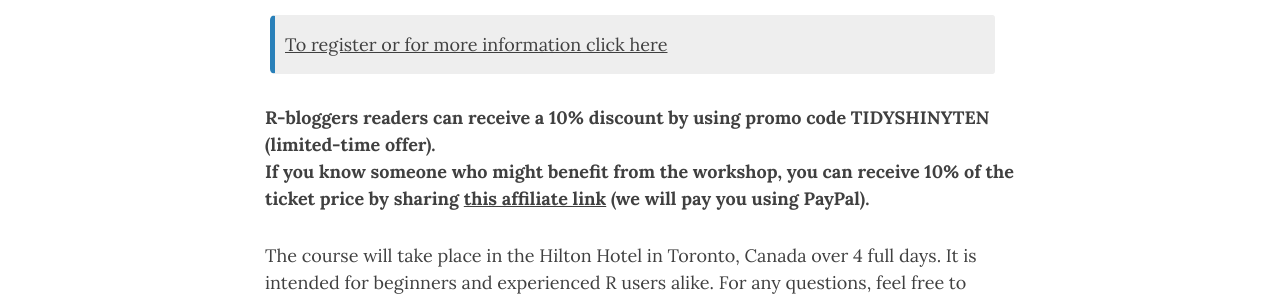
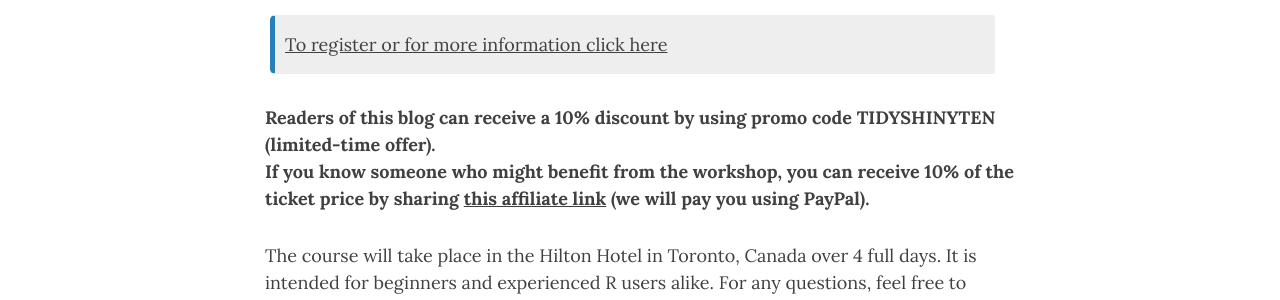
Before and after one commit to daattali/daattali.github.io, a Jekyll site: the page built from _posts/2017-11-21-tidyshiny-workshop-toronto.md, in a window 1280 px wide and 900 px high, scrolled down 321 px. Shown: the part 154-454 px from the top of the window. Built offline with Jekyll 4.4.1, drawn with Linux system fonts in a browser that asks for light colours; nearby versions of some CDN libraries; comment, search, counter and statistics services are not loaded.

Commit message:
Update 2017-11-21-tidyshiny-workshop-toronto.md

```diff
--- a/_posts/2017-11-21-tidyshiny-workshop-toronto.md
+++ b/_posts/2017-11-21-tidyshiny-workshop-toronto.md
@@ -14,7 +14,7 @@ show-share: true
 {: .box-note}
 [To register or for more information click here](https://www.eventbrite.com/e/modern-r-data-processing-visualization-and-reporting-with-r-tickets-39862492789?aff=rbloggerstrack)
 
-**R-bloggers readers can receive a 10% discount by using promo code TIDYSHINYTEN (limited-time offer).
+**Readers of this blog can receive a 10% discount by using promo code TIDYSHINYTEN (limited-time offer).
 If you know someone who might benefit from the workshop, you can receive 10% of the ticket price by sharing [this affiliate link](https://www.eventbrite.com/affiliate-register?eid=39862492789&affid=189033529) (we will pay you using PayPal).**
 
 The course will take place in the Hilton Hotel in Toronto, Canada over 4 full days. It is intended for beginners and experienced R users alike. For any questions, feel free to contact Dean at dean@attalitech.com
```
